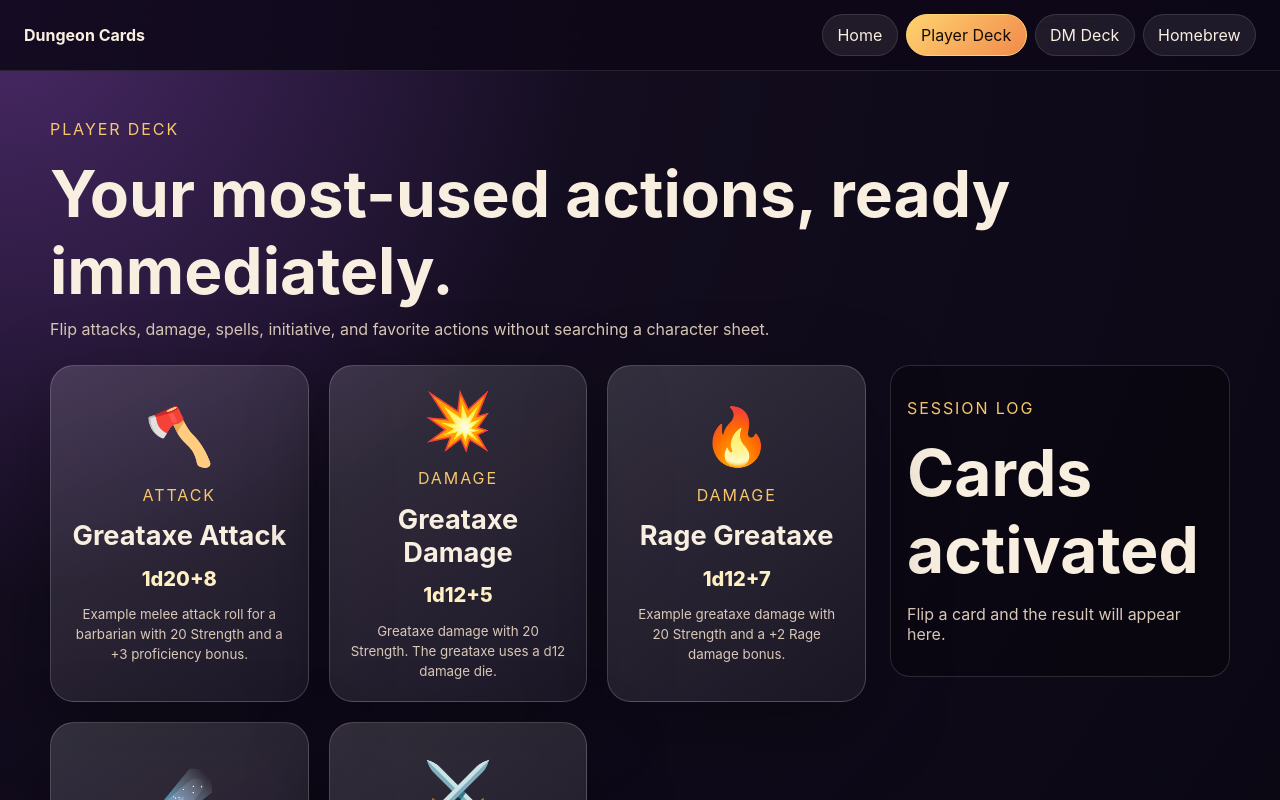
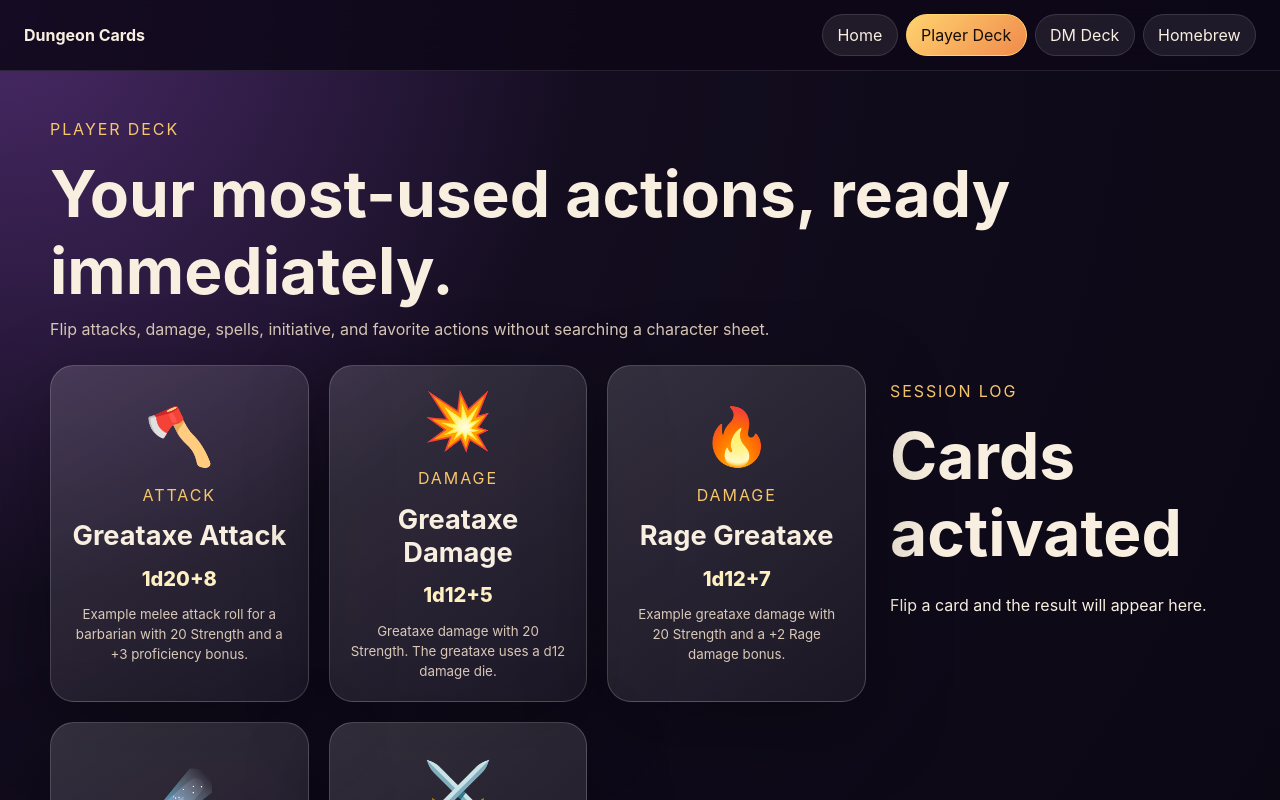
Before and after one commit to cbw29512/DungeonCards, a React (Vite) app: page / in a window 1280 px wide. Both pictures are taken after a click on the button "Player Deck". Shown: the top 800 px of the page. Built offline with nearby package versions, Linux system fonts and the light colour scheme.

Commit message:
Keep card stylesheet focused and under 150 lines

```diff
--- a/src/styles/cards.css
+++ b/src/styles/cards.css
@@ -101,50 +101,6 @@
   line-height: 1.5;
 }
 
-.roll-history {
-  align-self: start;
-  padding: 1rem;
-  border: 1px solid rgb(255 255 255 / 14%);
-  border-radius: 1.25rem;
-  background: rgb(0 0 0 / 24%);
-}
-
-.roll-history__heading {
-  margin-bottom: 1rem;
-}
-
-.roll-history__empty {
-  color: #d9c9b8;
-}
-
-.roll-history__list {
-  display: grid;
-  max-height: 680px;
-  margin: 0;
-  padding: 0;
-  gap: 0.8rem;
-  list-style: none;
-  overflow: auto;
-}
-
-.roll-history__item {
-  padding: 0.85rem;
-  border: 1px solid rgb(255 255 255 / 10%);
-  border-radius: 1rem;
-  background: rgb(255 255 255 / 7%);
-}
-
-.roll-history__item div {
-  display: flex;
-  justify-content: space-between;
-  gap: 0.75rem;
-}
-
-.roll-history__item span,
-.roll-history__item p {
-  color: #d9c9b8;
-}
-
 @media (max-width: 900px) {
   .deck-layout {
     grid-template-columns: 1fr;
```
